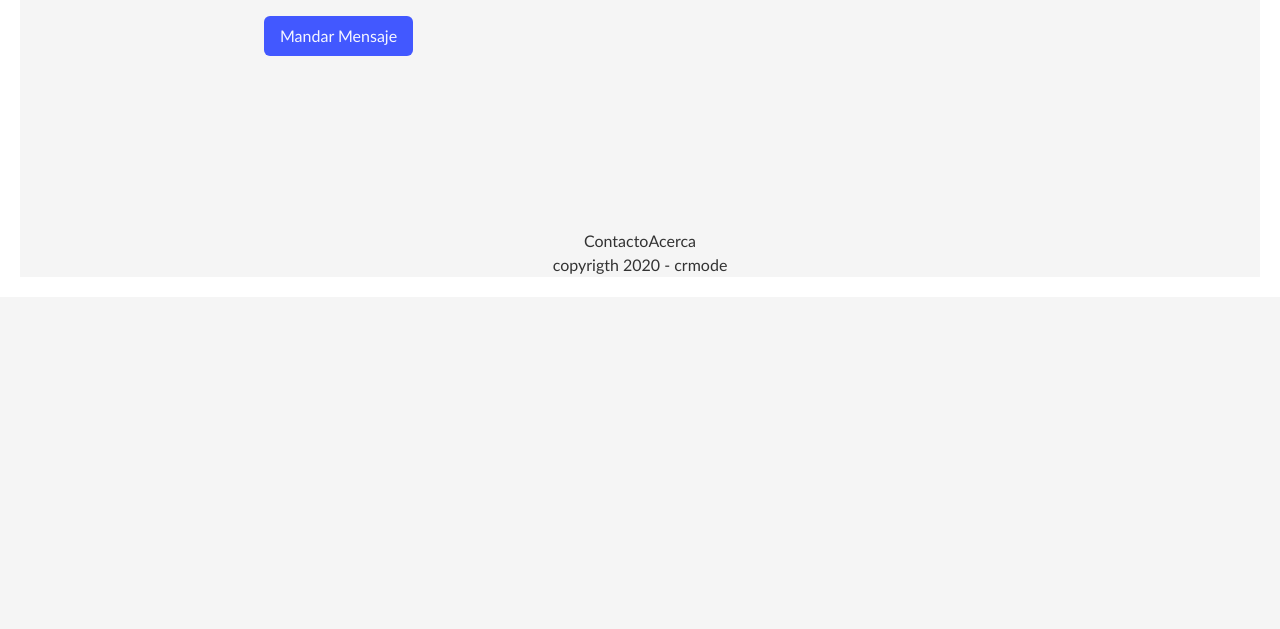
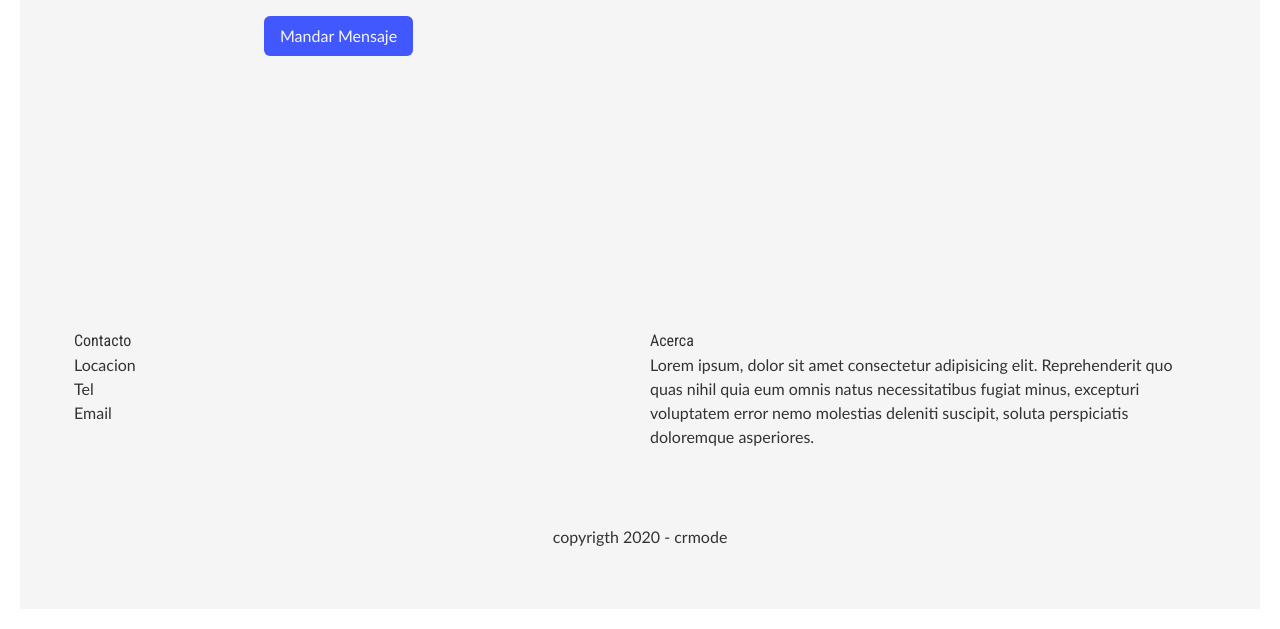
Before and after one commit to jesushernan3/crmode, a PHP site: page /app/views/home in a window 1280 px wide. Shown: the part 2213-2842 px from the top of the page. Before the commit the page ends 2510 px from the top, so only its background shows below. Run offline with PHP 8.4, Linux system fonts and the light colour scheme; some libraries are stand-ins or nearby versions.

Commit message:
mas footer

```diff
--- a/app/views/includes/partials/footer.php
+++ b/app/views/includes/partials/footer.php
@@ -1,8 +1,21 @@
 <footer class="container">
-  <div class="footer-top d-flex-centered">
-    <section>Contacto</section>
-    <section>Acerca</section>
+  <div class="footer-top">
+    <section class="col-50 contact-widget">
+      <h4>Contacto</h4>
+      <ul>
+        <li>Locacion</li>
+        <li>Tel</li>
+        <li>Email</li>
+      </ul>
+    </section>
+    <section class="col-50">
+      <h4>Acerca</h4>
+      <p>Lorem ipsum, dolor sit amet consectetur adipisicing elit. Reprehenderit quo quas nihil quia eum omnis natus necessitatibus fugiat minus, excepturi voluptatem error nemo molestias deleniti suscipit, soluta perspiciatis doloremque asperiores.</p>
+    </section>
     <!-- <div class="logo-footer title">Desarrollo para todos</div> -->
   </div>
-  <div class="footer-bottom d-flex-centered">copyrigth 2020 - crmode</div>
+  <div class="footer-bottom d-flex-centered f-direction-column clearfix container"><p>
+    copyrigth 2020 - crmode
+  </p>
+</div>
 </footer>
--- a/public/css/main.css
+++ b/public/css/main.css
@@ -84,7 +84,15 @@ main > section {
 h1,h2,h3,h4,h5,h6 {
   font-family: "Roboto Condensed", sans-serif;
 }
-
+.f-left {
+  float: left;
+}
+.f-right {
+  float: right;
+}
+.clearfix {
+  clear: both;
+}
 /* Header
  ==================================*/
 header {
@@ -228,6 +236,18 @@ button {
 }
 /* footer
  ==================================*/
+ footer {
+  padding: 100px 0 30px;
+ }
+ .footer-bottom {
+   padding: 30px 0;
+ }
+ .footer-top, .footer-bottom {
+   position: relative;
+ }
+ .contact-widget, .text-widget {
+   margin-bottom: 70px;
+ }
 
 
 /*================================
```
